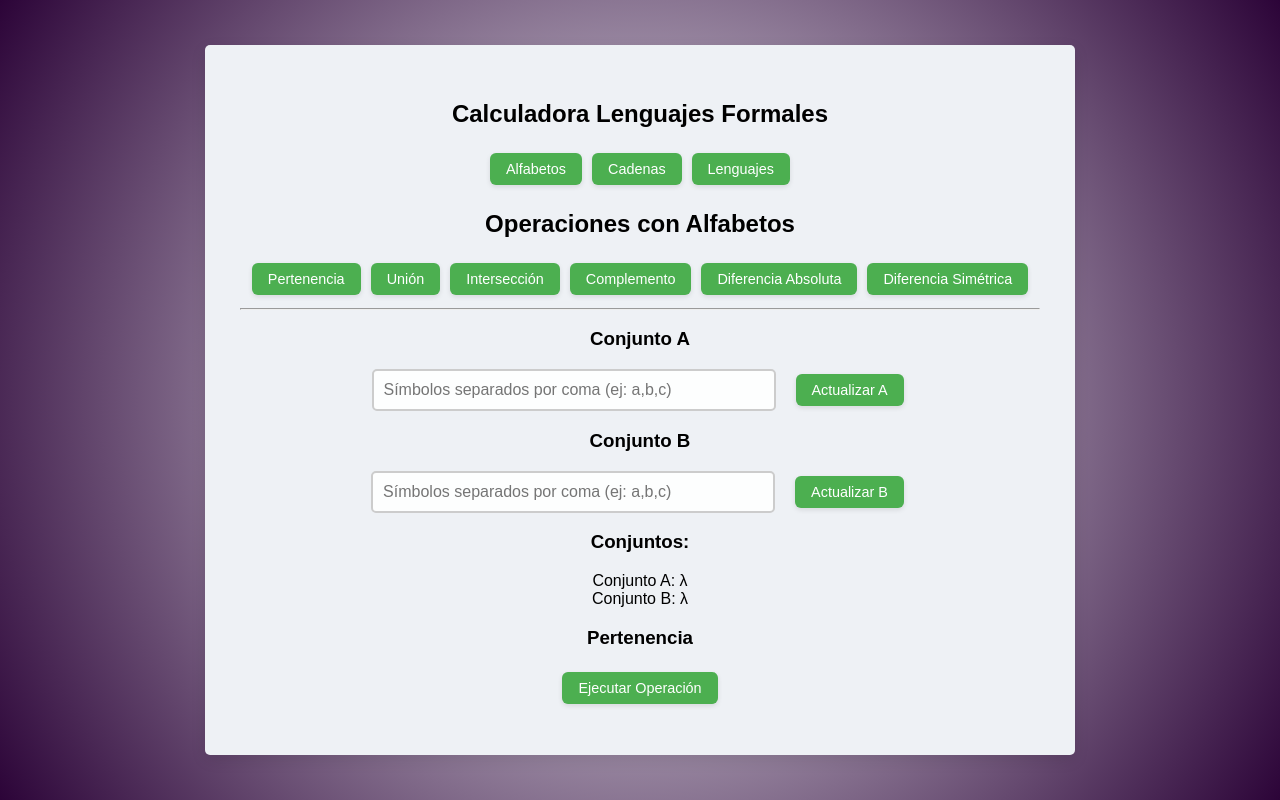
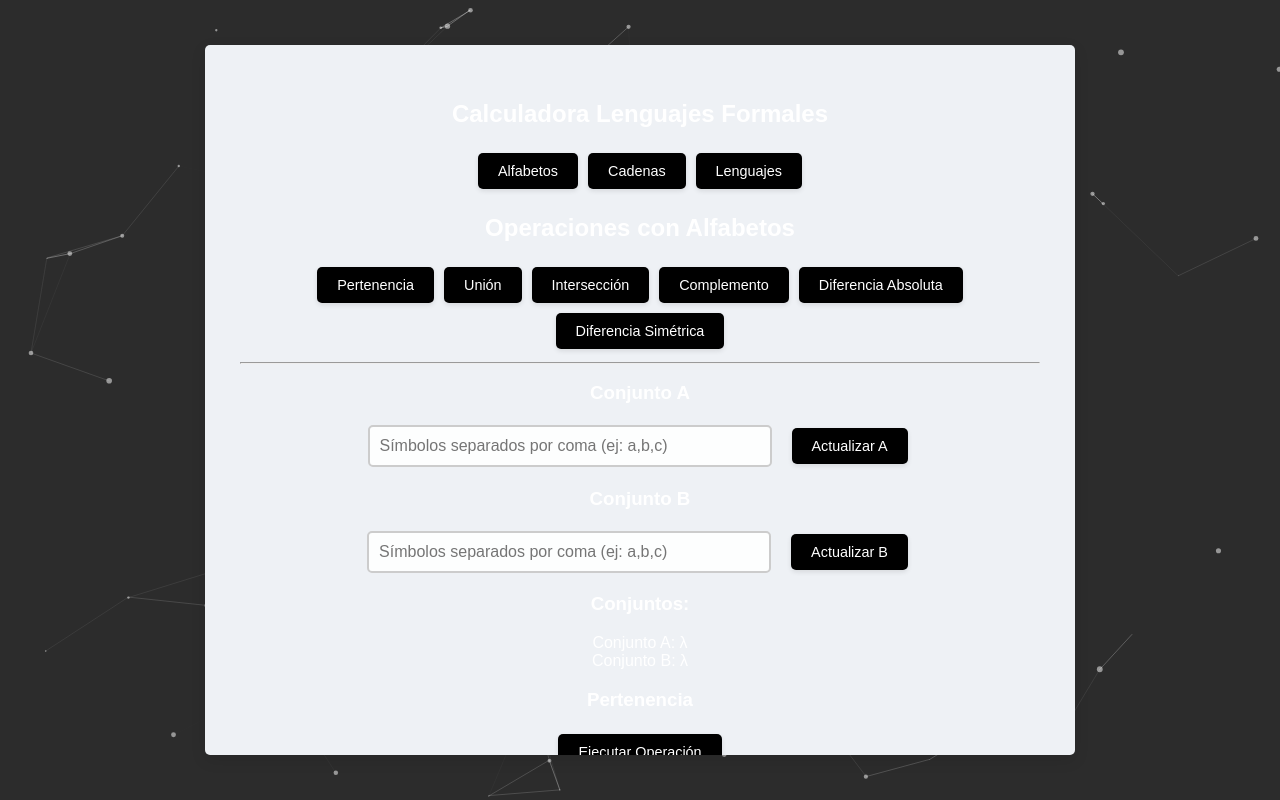
Before and after one commit to OscarJimenez07/calculadora-lenguajes-formales, a Vue app: page / in a window 1280 px wide. Built offline with nearby package versions, Linux system fonts and the light colour scheme.

Commit message:
cambios en stilos con java

```diff
--- a/src/App.vue
+++ b/src/App.vue
@@ -1,10 +1,15 @@
 <template>
+  <!-- Fondo animado -->
+  <div id="particles-js"></div>
+
   <h2 class="">Calculadora Lenguajes Formales</h2>
+
   <header>
     <button v-for="(item, index) in menuItems" :key="index" @click="activeMenu = item.id">
       {{ item.name }}
     </button>
   </header>
+
   <main>
     <AlfabetosModule v-if="activeMenu === 'alfabetos'" />
     <CadenasModule v-if="activeMenu === 'cadenas'" />
@@ -13,7 +18,7 @@
 </template>
 
 <script setup lang="ts">
-import { ref } from 'vue';
+import { ref, onMounted } from 'vue';
 import AlfabetosModule from './components/ModuloAlfabetos.vue';
 import CadenasModule from './components/ModuloCadenas.vue';
 import LenguajesModule from './components/ModuloLenguajes.vue';
@@ -30,5 +35,102 @@ const menuItems: MenuItem[] = [
 ];
 
 const activeMenu = ref('alfabetos');
+
+// Inicializar Particles.js cuando el componente se monta
+onMounted(() => {
+  loadParticles();
+});
+
+const loadParticles = () => {
+  // Verificar si ya está cargado
+  if (window.particlesJS) {
+    initParticles();
+    return;
+  }
+
+  // Cargar script de particles.js
+  const script = document.createElement('script');
+  script.src = 'https://cdn.jsdelivr.net/particles.js/2.0.0/particles.min.js';
+  script.onload = initParticles;
+  document.body.appendChild(script);
+};
+
+// Función para inicializar partículas con interacción "push"
+const initParticles = () => {
+  particlesJS('particles-js', {
+    particles: {
+      number: { value: 80, density: { enable: true, value_area: 800 } },
+      color: { value: "#ffffff" },
+      shape: { type: "circle" },
+      opacity: { value: 0.5, random: false },
+      size: { value: 3, random: true },
+      line_linked: { enable: true, distance: 120, color: "#ffffff", opacity: 0.4, width: 1 },
+      move: { enable: true, speed: 2, direction: "none", random: false, out_mode: "out" }
+    },
+    interactivity: {
+      detect_on: "window",
+      events: {
+        onhover: { enable: true, mode: "grab" },
+        onclick: { enable: true, mode: "push" } // Click añade partículas
+      },
+      modes: {
+        grab: { distance: 140, line_linked: { opacity: 1 } },
+        push: { particles_nb: 5 } // Se añaden 5 partículas en cada clic
+      }
+    },
+    retina_detect: true
+  });
+
+  // 🔥 Eliminar partículas después de cierto tiempo para evitar acumulación
+  setInterval(() => {
+    const particles = window.pJSDom[0]?.pJS?.particles?.array;
+    if (particles && particles.length > 80) {
+      particles.splice(0, particles.length - 80); // Elimina las más antiguas
+    }
+  }, 5000); // Se limpia cada 5 segundos
+};
+
+loadParticles();
+
 </script>
->>>>>>> Tabnine >>>>>>>// {"conversationId":"a3ae4d01-4286-48c3-b58c-c59514c5747d","source":"instruct"}
+
+<style>
+/* Fondo animado */
+#particles-js {
+  position: fixed;
+  top: 0;
+  left: 0;
+  width: 100vw;
+  height: 100vh;
+  background: #2c2c2c;
+  z-index: -1;
+}
+
+/* Estilos generales */
+body {
+  margin: 0;
+  font-family: Arial, sans-serif;
+  color: white;
+  text-align: center;
+  background: #2c2c2c;
+  overflow: hidden; /* Evita el scroll por el fondo */
+}
+
+header {
+  margin-top: 20px;
+}
+
+button {
+  margin: 5px;
+  padding: 10px 20px;
+  border: none;
+  cursor: pointer;
+  background: #000;
+  color: white;
+  border-radius: 5px;
+}
+
+button:hover {
+  background: #333;
+}
+</style>
```
Lines whose indentation alone changed are shown as unchanged.
